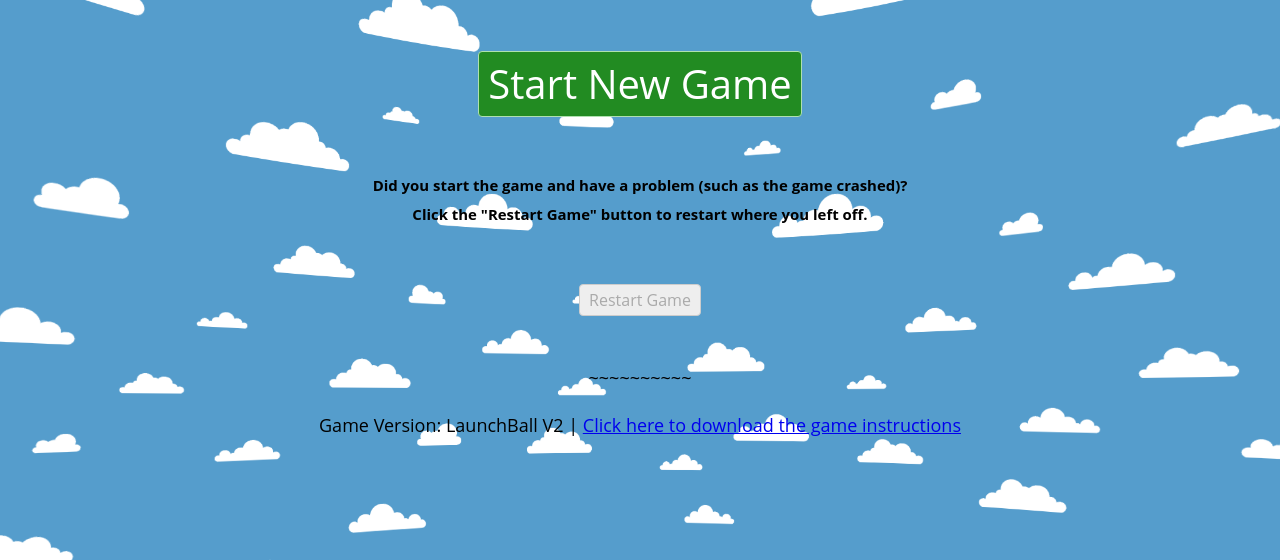
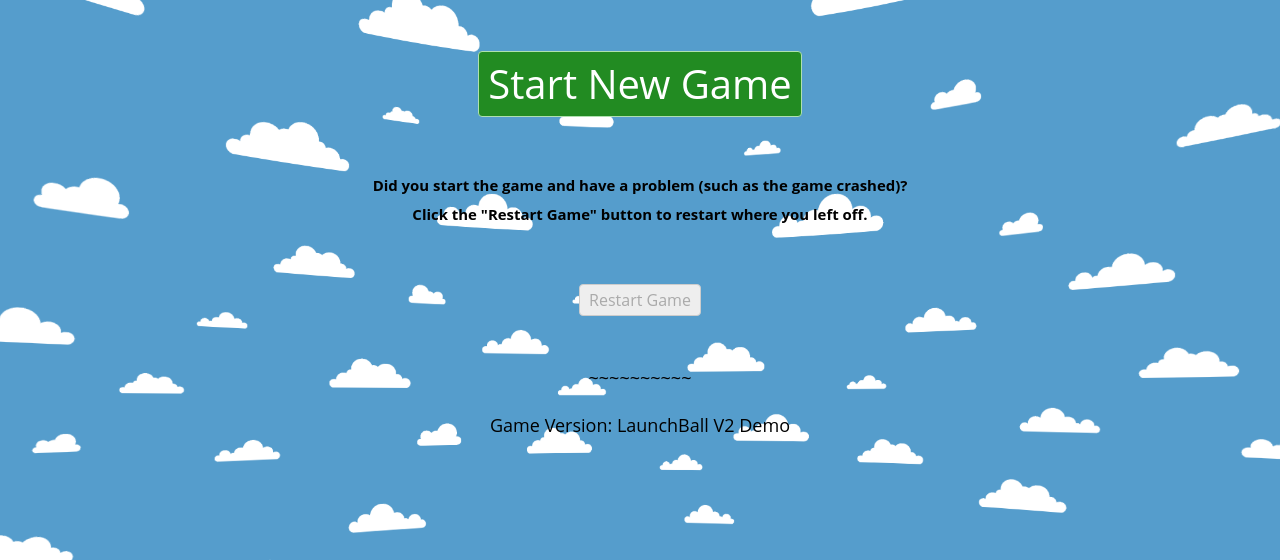
Before and after one commit to KidMotorLearning/LaunchBall_V2_Demo, a plain HTML site: page index.html in a window 1280 px wide. Shown: the part 240-800 px from the top of the page. Drawn offline with nearby package versions, Linux system fonts and the light colour scheme; some packages are replaced by stand-ins of ours; a script that the page names is missing.

Commit message:
Update index.html

```diff
--- a/index.html
+++ b/index.html
@@ -38,10 +38,7 @@
         <h5>Did you start the game and have a problem (such as the game crashed)? <br> Click the "Restart Game" button to restart where you left off.</h5>
         <div><button id="crash-button" class="button" disabled>Restart Game</button></div>
         <p>~~~~~~~~~~</p>
-        <p>Game Version: LaunchBall V2 |
-            <a id="instructions-link" href="Instructions_CurrentTask.pdf" target="_blank" download="Instructions_CurrentTask.pdf">
-              Click here to download the game instructions
-            </a>
+        <p>Game Version: LaunchBall V2 Demo
         </p>
       </div>
 
```
